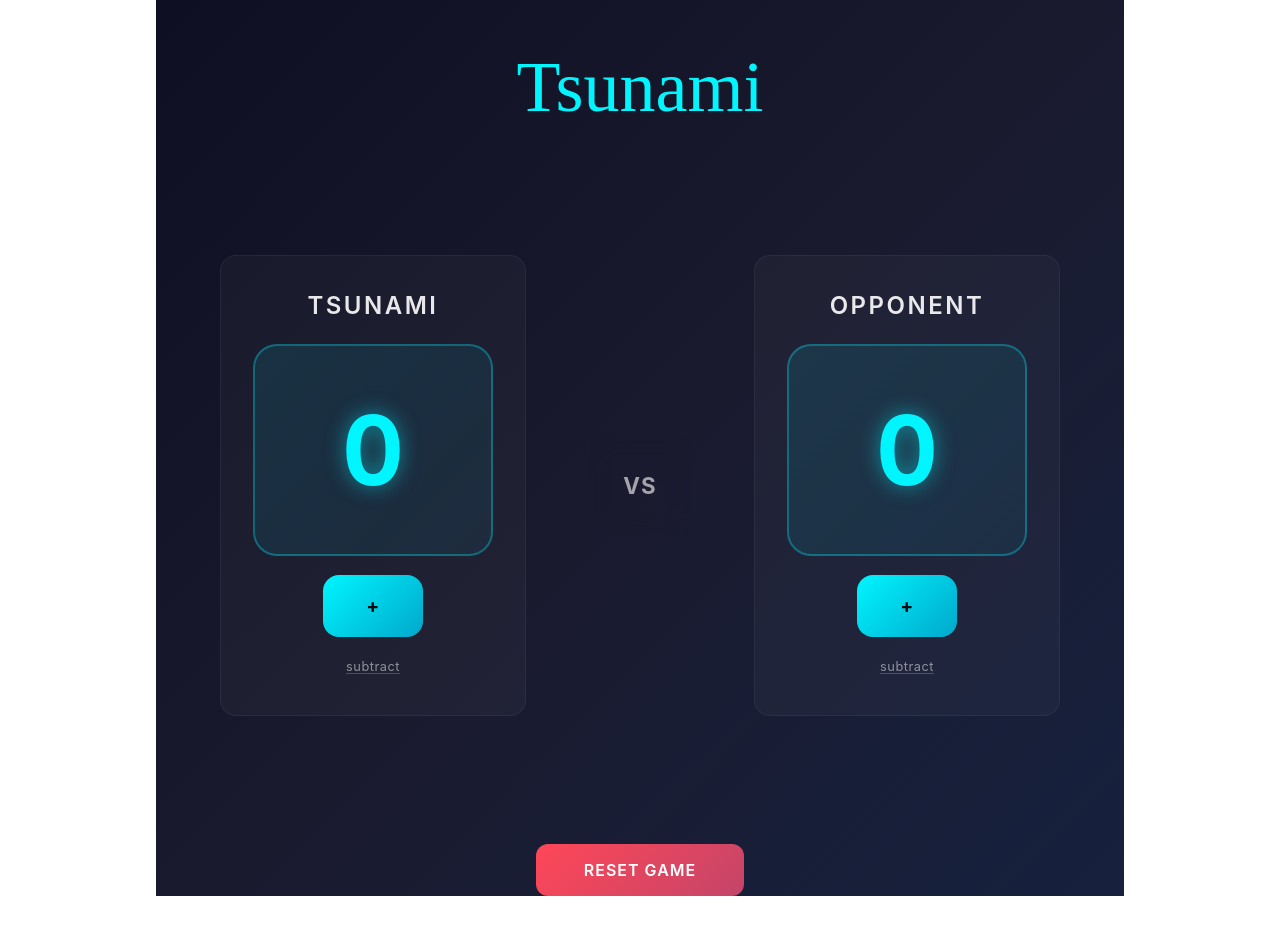
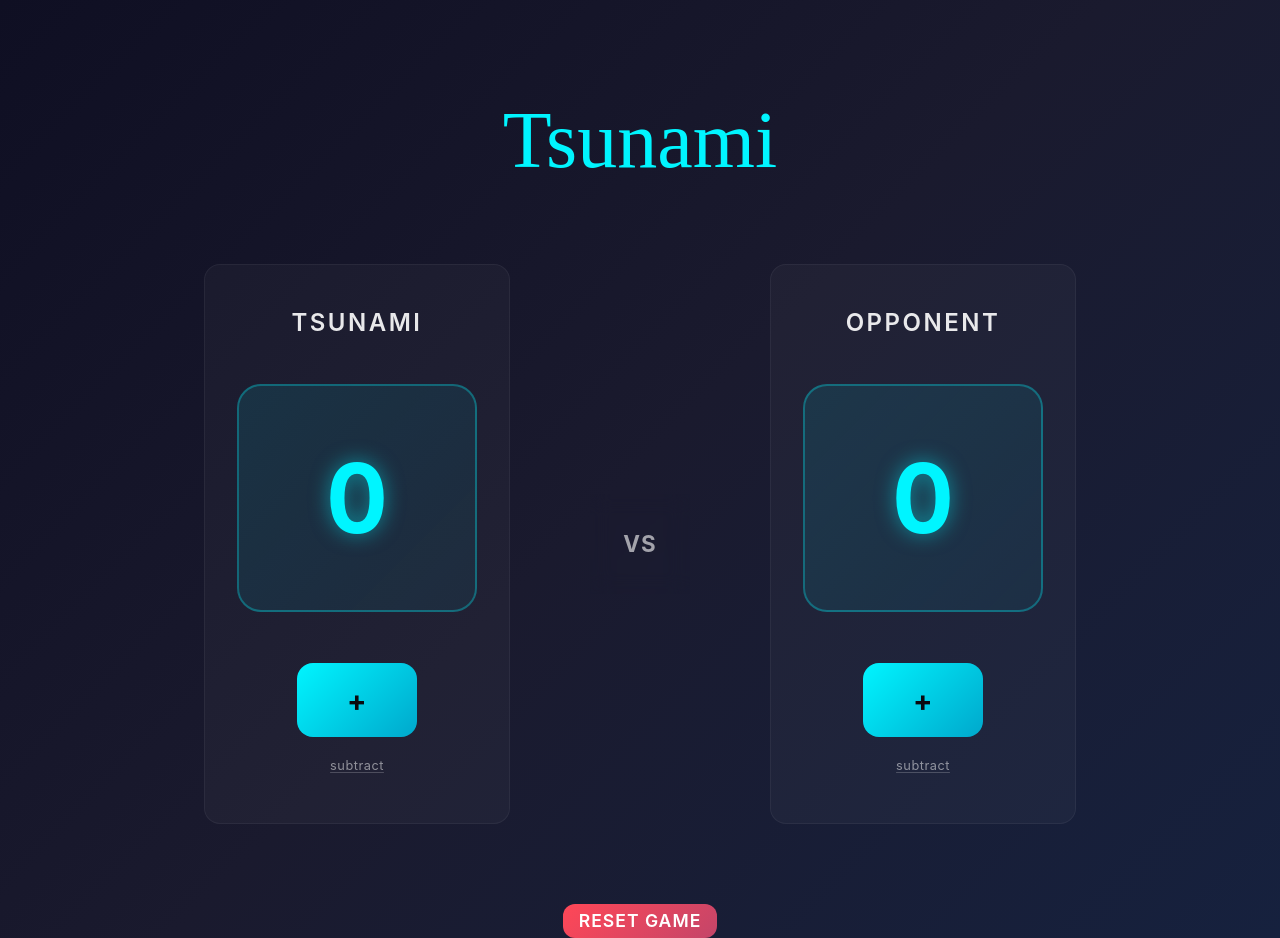
Before and after one commit to fkaltman/scoreboard-for-everyone, a React (Vite) app: page / in a window 1280 px wide. Before the commit the page ends 896 px from the top, so only its background shows below. Built offline with nearby package versions, Linux system fonts and the light colour scheme; a web font is replaced by a local one.

Commit message:
fix: desktop white background on left and right removed

```diff
--- a/src/App.css
+++ b/src/App.css
@@ -1,10 +1,16 @@
 /* Mobile-first styles (base styles) */
+body {
+  margin: 0;
+  padding: 0;
+  background: linear-gradient(135deg, #0f0f23 0%, #1a1a2e 50%, #16213e 100%);
+  min-height: 100vh;
+}
+
 #root {
   max-width: 100%;
   margin: 0 auto;
   text-align: center;
   font-family: "Inter", "Segoe UI", "Roboto", sans-serif;
-  background: linear-gradient(135deg, #0f0f23 0%, #1a1a2e 50%, #16213e 100%);
   min-height: 100vh;
 }
 
@@ -252,8 +258,9 @@ h1 {
 /* Tablet styles */
 @media (min-width: 768px) {
   h1 {
-    font-size: 3.5rem;
+    font-size: 5rem;
     margin-bottom: 3rem;
+    margin-top: 6rem;
   }
 
   .scoreboard {
@@ -316,7 +323,7 @@ h1 {
 
   .reset-button {
     font-size: 1rem;
-    padding: 1rem 3rem;
+    padding: 0.6rem 3rem;
     min-width: 200px;
   }
 }
@@ -324,34 +331,35 @@ h1 {
 /* Desktop styles */
 @media (min-width: 1024px) {
   #root {
-    max-width: 1400px;
-  }
-
-  h1 {
-    font-size: 4.5rem;
-    margin-bottom: 4rem;
+    max-width: 1200px;
+    margin: 0 auto;
+    padding: 0 2rem;
   }
 
   .scoreboard {
-    gap: 4rem;
-    padding: 4rem;
+    gap: 5rem;
+    padding: 2rem 3rem;
     border-radius: 32px;
-    max-width: 900px;
+    max-width: 1000px;
+    margin: 2rem auto 3rem;
   }
 
   .team {
-    padding: 2rem;
+    padding: 2.5rem 2rem;
+    max-width: 300px;
   }
 
   .team-name {
     font-size: 1.5rem;
     letter-spacing: 2.5px;
+    margin-bottom: 1.5rem;
   }
 
   .score-display {
     font-size: 6rem;
     border-radius: 24px;
-    padding: 2rem 3rem;
+    padding: 2.5rem 3rem;
+    margin-bottom: 2rem;
   }
 
   .score-button {
@@ -360,9 +368,21 @@ h1 {
     padding: 1.2rem 2.5rem;
   }
 
+  .score-button--primary {
+    width: 120px;
+    min-height: 70px;
+    font-size: 1.8rem;
+  }
+
   .vs-divider {
     width: 100px;
     height: 100px;
     font-size: 1.4rem;
   }
+
+  .reset-button {
+    min-width: 120px;
+    padding: 0.4rem 1rem;
+    font-size: 1.1rem;
+  }
 }
```
